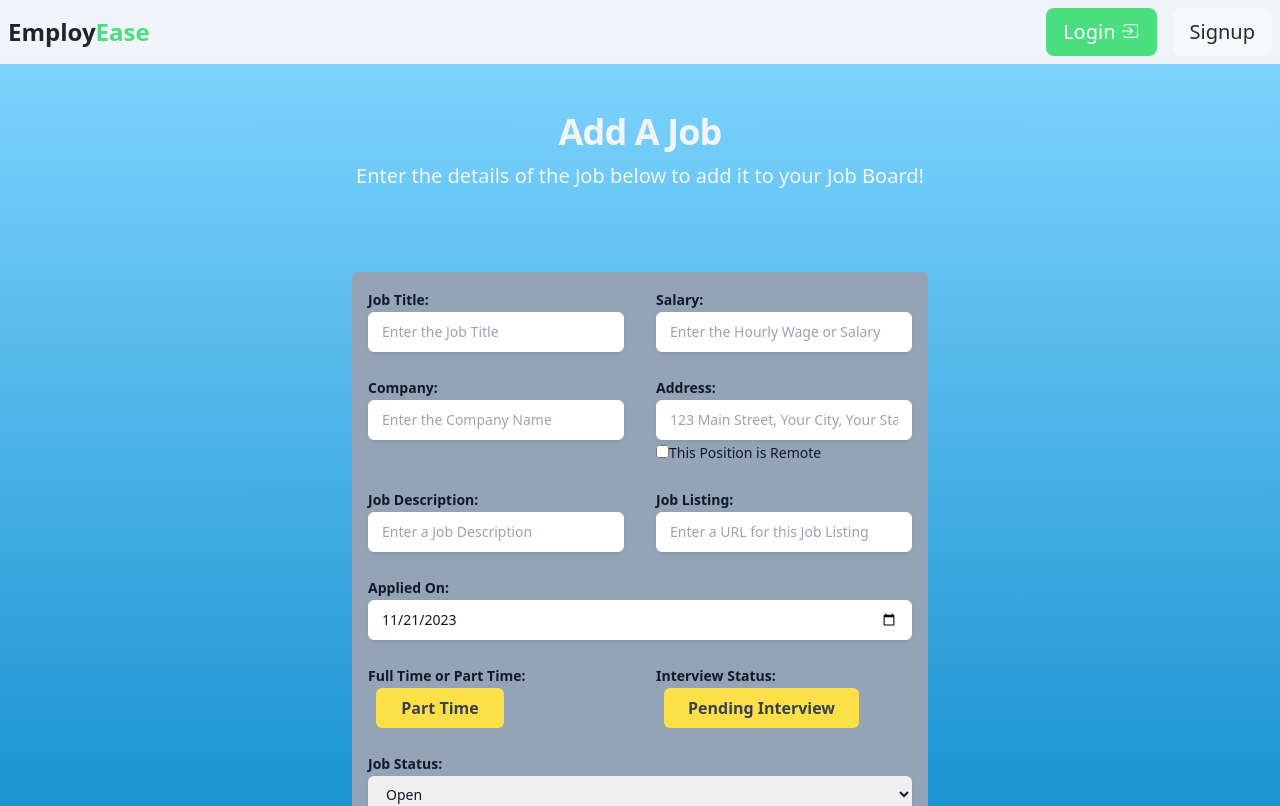
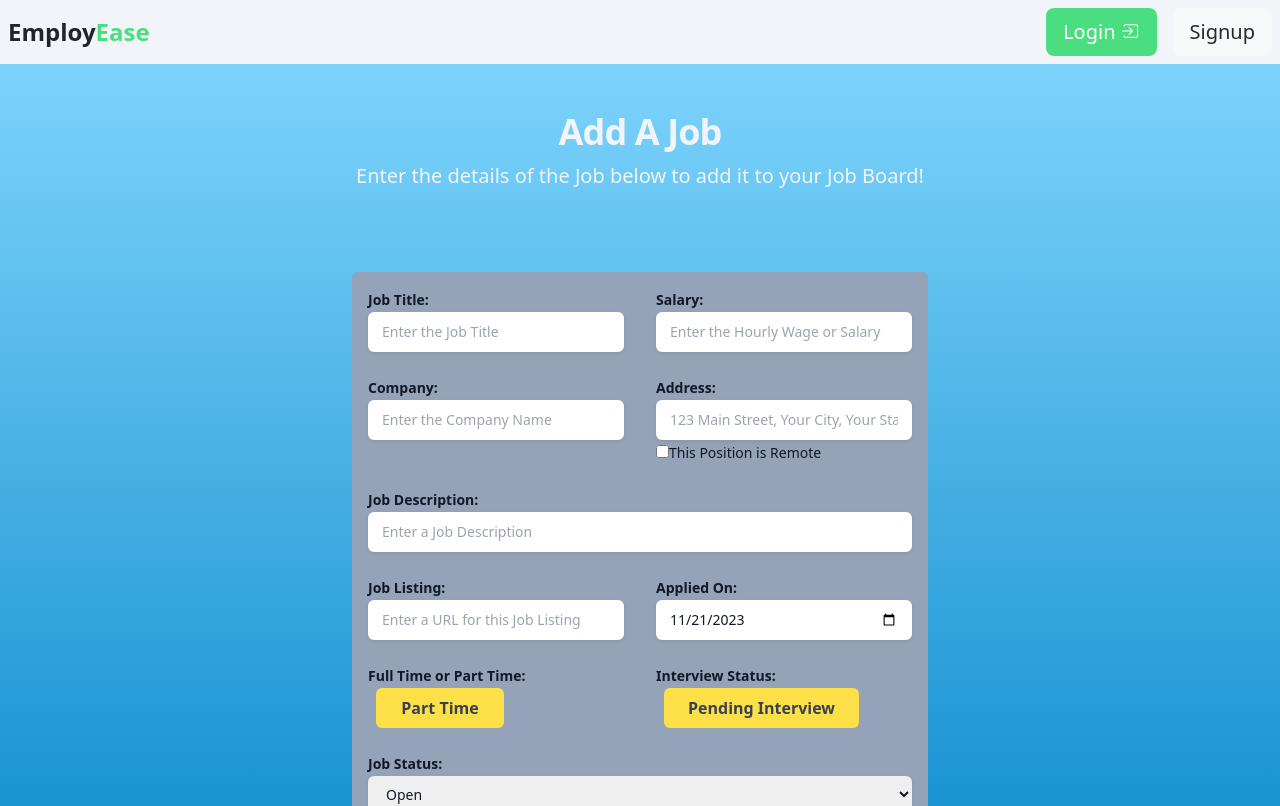
Before and after one commit to jhuber1155/EmployEase, a React (Vite) app in the folder client/: page /addJob in a window 1280 px wide. Shown: the top 806 px of the page. Built offline with nearby package versions, Linux system fonts and the light colour scheme.

Commit message:
made description input always take full form length

```diff
--- a/client/src/pages/AddJob.jsx
+++ b/client/src/pages/AddJob.jsx
@@ -141,6 +141,7 @@ const JobForm = () => {
             title="Job Description:"
             value={formState.description}
             onChange={handleFormChange}
+            containerClasses='col-span-2'
             placeholder='Enter a Job Description'
             labelClasses={labelStyling}
             inputClasses={inputStyling}
@@ -160,7 +161,6 @@ const JobForm = () => {
             title="Applied On:"
             value={formState.appliedOn}
             onChange={handleFormChange}
-            containerClasses='col-span-2'
             labelClasses={labelStyling}
             inputClasses={inputStyling}
           />
```
